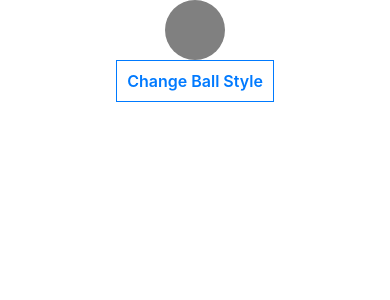
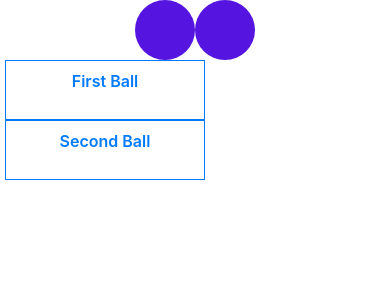
Before and after one commit to sebeheshtian/swipe, a React Native app: screen / in a window 390 px wide. Shown: the top 300 px of the page. Built offline with nearby package versions, Linux system fonts and the light colour scheme.

Commit message:
two balls come down with bttons for each

```diff
--- a/App.js
+++ b/App.js
@@ -1,27 +1,48 @@
 import React, { Component } from 'react';
-import { View, Text } from 'react-native';
+import { View, Text, Animated, Dimensions } from 'react-native';
 
 import { Ball, Button } from './src';
 
+const SCREEN_HEIGHT = Dimensions.get('window').height;
+const SCREEN_WIDTH = Dimensions.get('window').width;
+
 class App extends Component {
-  state = {
-    liked: false,
+  componentWillMount() {
+    this.firstBallStyle = new Animated.ValueXY(0, 0);
+    this.seconsBallStyle = new Animated.ValueXY(0, 0);
   }
 
-  onChangeBallStyleClicked = () => {
-    this.setState({
-      liked: !this.state.liked,
-    });
+  onFirstClicked = () => {
+    Animated.spring(this.firstBallStyle, {
+      toValue: { x: 0, y: SCREEN_HEIGHT * 0.5 }
+    }).start();
+  }
+
+  onSecondClicked = () => {
+    Animated.spring(this.seconsBallStyle, {
+      toValue: { x: -60, y: SCREEN_HEIGHT * 0.8 }
+    }).start();
   }
 
   render() {
     return (
       <View style={styles.container}>
-        <Ball style={this.state.liked ? styles.style1 : styles.style2}/>
+        <View style={{ flexDirection: 'row' }}>
+          <Animated.View style={this.firstBallStyle.getLayout()}>
+            <Ball />
+          </Animated.View>
 
-        <View style={{ maxHeight: 60 }}>
-          <Button clicked={this.onChangeBallStyleClicked}>Change Ball Style</Button>
+          <Animated.View style={this.seconsBallStyle.getLayout()}>
+            <Ball />
+          </Animated.View>
         </View>
+
+        <Button
+          style={{ maxHeight: 60, maxWidth: 200 }}
+          clicked={this.onFirstClicked}>First Ball</Button>
+        <Button
+          style={{ maxHeight: 60, maxWidth: 200 }}
+          clicked={this.onSecondClicked}>Second Ball</Button>
       </View>
     );
   }
@@ -31,12 +52,7 @@
   container: {
     backgroundColor: '#fff',
     alignItems: 'center',
-  },
-  style1: {
-    backgroundColor: 'red',
-  },
-  style2: {
-    backgroundColor: 'gray',
+    flex: 1,
   },
 }
 
--- a/src/Button.js
+++ b/src/Button.js
@@ -5,7 +5,7 @@
   const { textStyle, buttonContainerStyle } = styles;
 
   return (
-    <TouchableOpacity onPress={props.clicked} style={buttonContainerStyle}>
+    <TouchableOpacity onPress={props.clicked} style={[buttonContainerStyle, props.style]}>
       <Text style={textStyle}>{props.children}</Text>
     </TouchableOpacity>
   );
```
